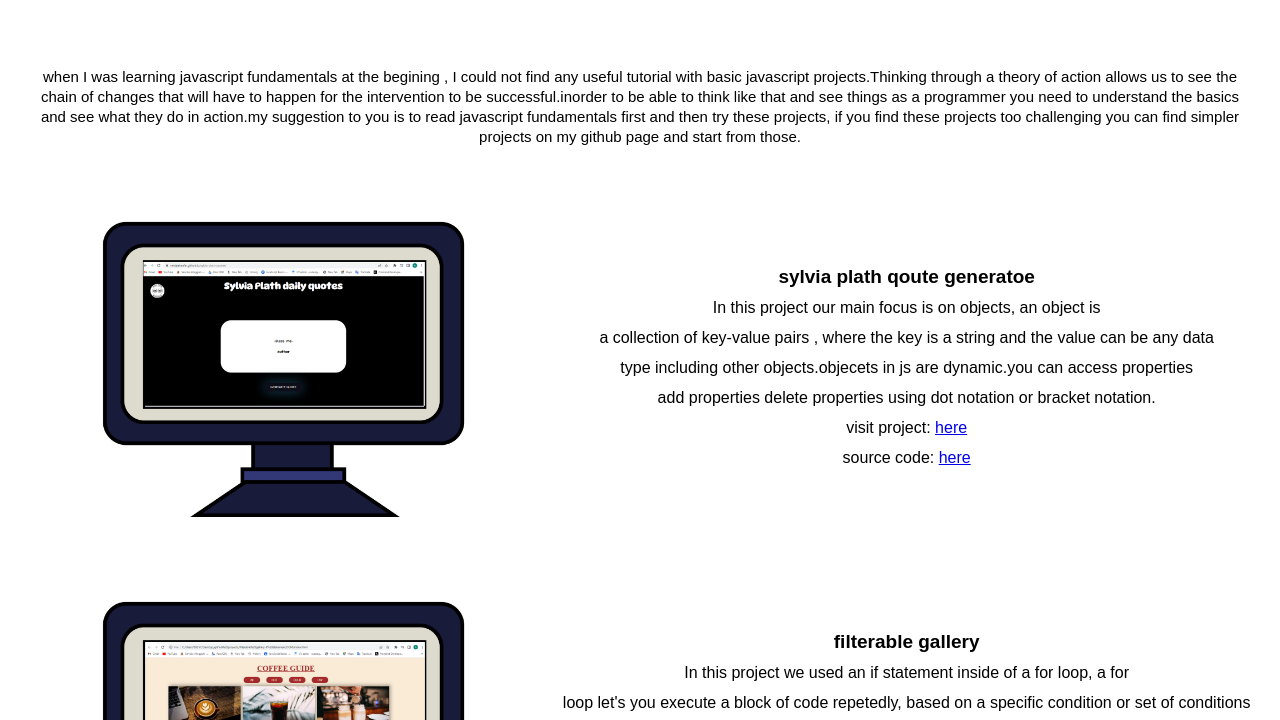
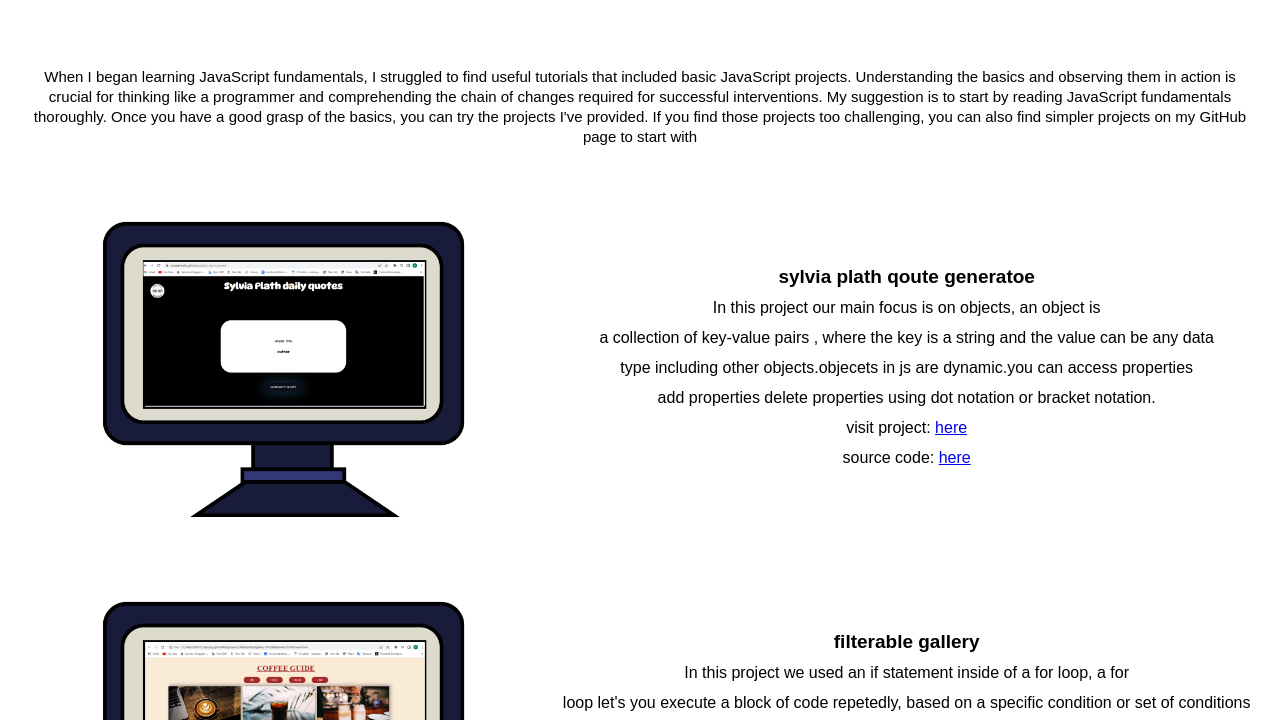
Before and after one commit to nedajahanfar/js-projects, a plain HTML site: page index.html in a window 1280 px wide. Shown: the part 80-800 px from the top of the page. Drawn offline with Linux system fonts and the light colour scheme.

Commit message:
Update index.html

```diff
--- a/index.html
+++ b/index.html
@@ -14,13 +14,9 @@
     <div class="header">
 
         <h1 class="title">Learn javascript with basic projects</h1>
-        <p class="text">when I was learning javascript fundamentals at the begining , I could not find any useful tutorial with
-        basic javascript projects.Thinking through a theory of action allows us to see the chain of changes that will have to happen
-        for the intervention to be successful.inorder to be able to think like that and see things as a programmer you need to
-        understand the basics and see what they do in action.my suggestion to you is to read javascript fundamentals first and then
-        try these projects, if you find these projects too challenging you can find simpler projects on my github page and start
-        from those.
-        </p>
+        <p class="text">When I began learning JavaScript fundamentals, I struggled to find useful tutorials that included basic JavaScript projects. Understanding the basics and observing them in action is crucial for thinking like a programmer and comprehending the chain of changes required for successful interventions.
+
+My suggestion is to start by reading JavaScript fundamentals thoroughly. Once you have a good grasp of the basics, you can try the projects I've provided. If you find those projects too challenging, you can also find simpler projects on my GitHub page to start with        </p>
 
 
     </div>
```
